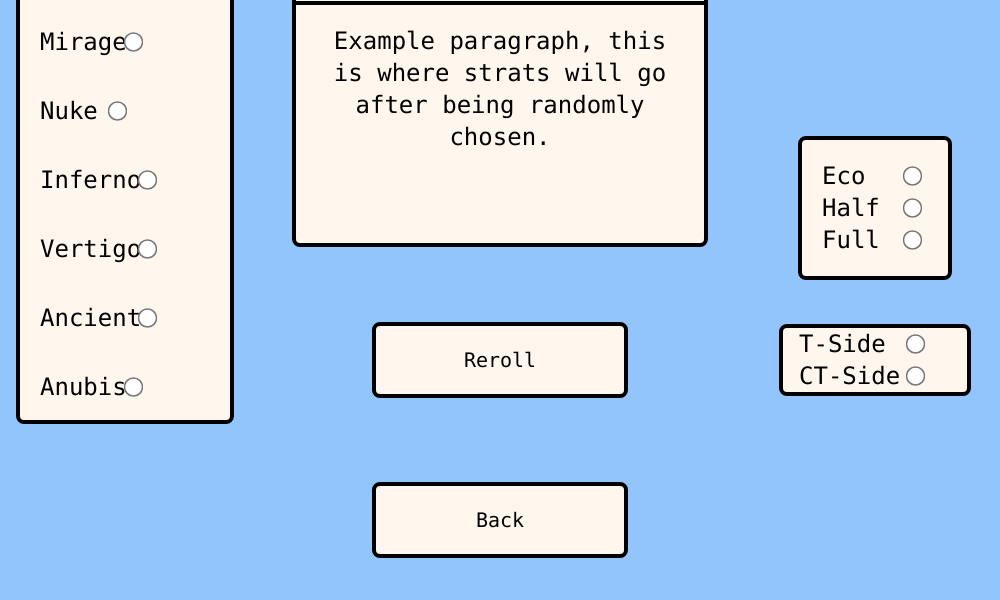
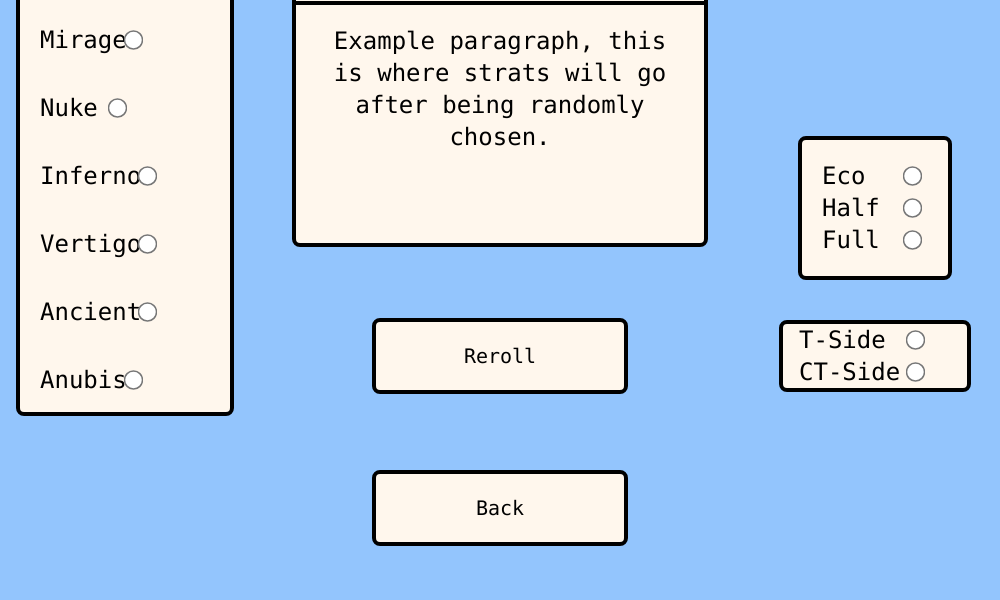
Before and after one commit to CamCalhoun/CS2StratRoulette, an Electron app: page stratRoulette.html in a window 1000 px wide. Shown: the part 200-800 px from the top of the page. Drawn offline with Linux system fonts and the light colour scheme.

Commit message:
added alternate opening body and div tags, need to choose a set

```diff
--- a/stratRoulette.html
+++ b/stratRoulette.html
@@ -6,8 +6,11 @@
 	<title>Strat Roulette</title>
 </head>
 
-<body class="w-screen h-screen font-mono">
-	<div class="bg-blue-300 grid grid-cols-[25%_50%_25%] h-full grid-rows-[10%_50%_20%_20%]">
+<!--<body class="w-[99vw] h-[98vh] font-mono bg-blue-300">-->
+
+<body class="w-screen h-screen font-mono bg-blue-300">
+	<!--<div class="grid grid-cols-[25%_50%_25%] h-full grid-rows-[10%_50%_20%_20%]">-->
+	<div class="grid grid-cols-[25%_50%_25%] h-full grid-rows-[10%_50%_19%_19%]">
 		<!--Title-->
 		<div class="row-start-1 col-start-2 h-full w-full bg-green-100 text-center p-6 text-5xl font-bold m-4">
 			<p>Strat Roulette!</p>
```
Also changed, not shown: output.css.
